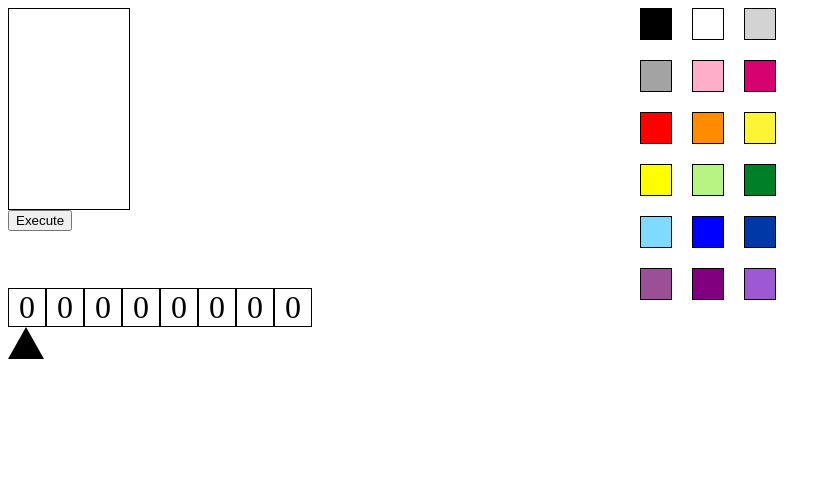
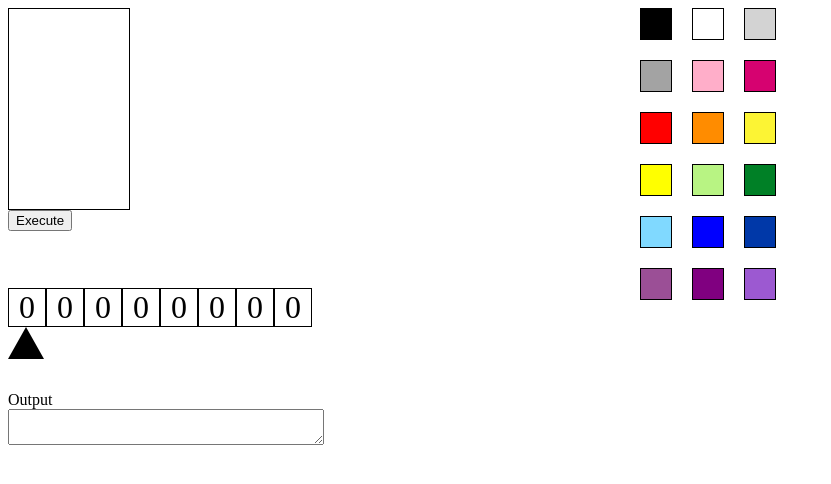
Before and after one commit to Drakodin/tpp, a plain HTML site: page index.html in a window 1280 px wide. Shown: the whole page, without its empty margins (0-831 px from the left). Drawn offline with Linux system fonts and the light colour scheme.

Commit message:
Change print to return, add output box.

```diff
--- a/index.css
+++ b/index.css
@@ -105,3 +105,10 @@
 .at-7 {
     grid-column: 8;
 }
+
+.output-wrapper {
+    margin-top: 5%;
+    display: flex;
+    width: 50%;
+    flex-direction: column;
+}
--- a/index.html
+++ b/index.html
@@ -24,6 +24,14 @@
                     <div id="bit-head"></div>
                 </div>
             </div>
+            <div><!-- Intentionally blank --></div>
+            <div class="output-wrapper">
+                <label>Output</label>
+                <textarea id="output">
+
+                </textarea>
+            </div>
+
         </div>
     </body>
     <script src="scripts/tpp.js"></script>
--- a/index.js
+++ b/index.js
@@ -79,3 +79,8 @@ function execute() {
     env.update(cmd);
     resetTokens();
 }
+
+function print() {
+    let text = document.getElementById('output');
+    output.value = env.print();
+}
--- a/scripts/tpp.js
+++ b/scripts/tpp.js
@@ -161,6 +161,6 @@ class Environment {
     }
 
     print() {
-        console.log(this.#local.join(''))
+        return this.#local.join('');
     }
 }
```
